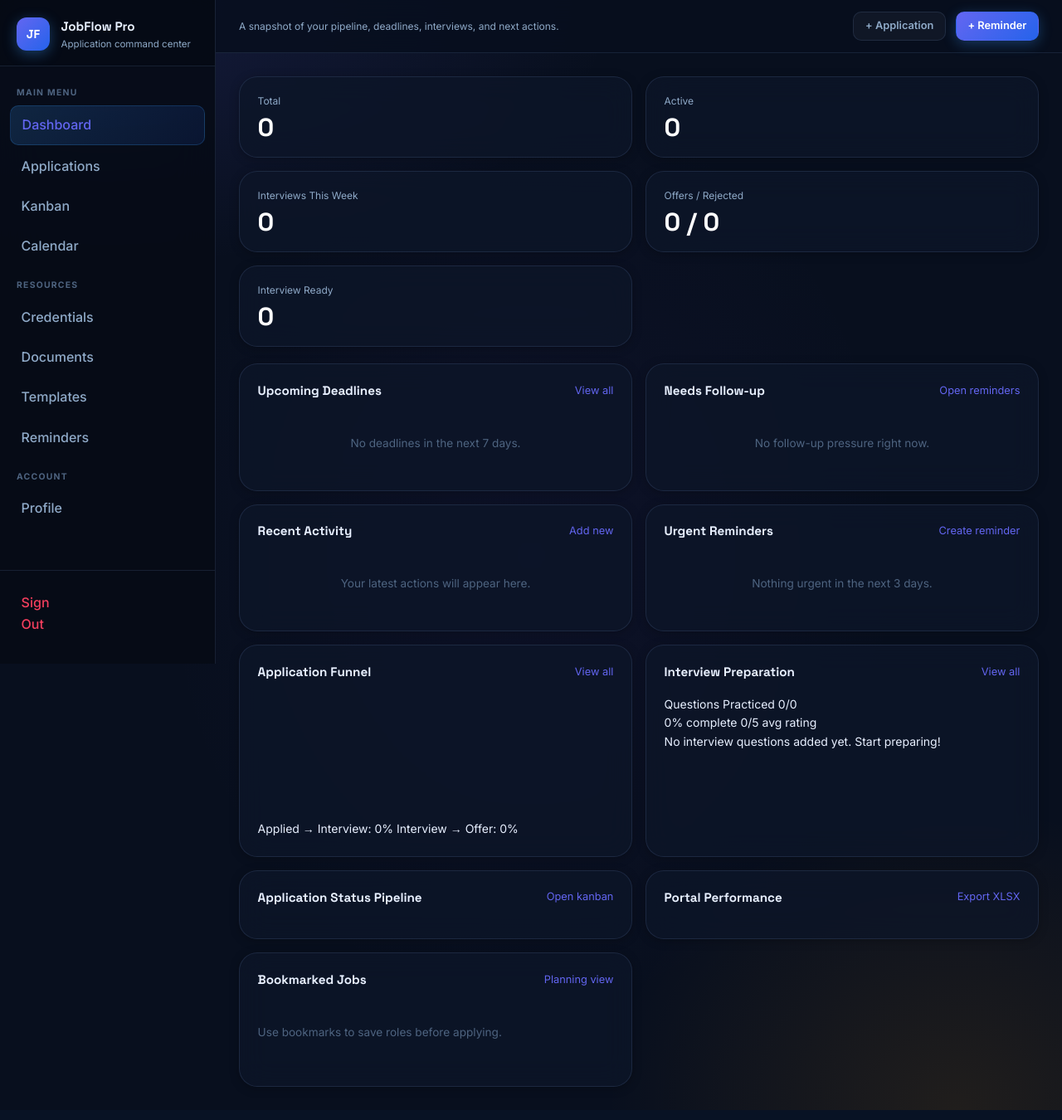
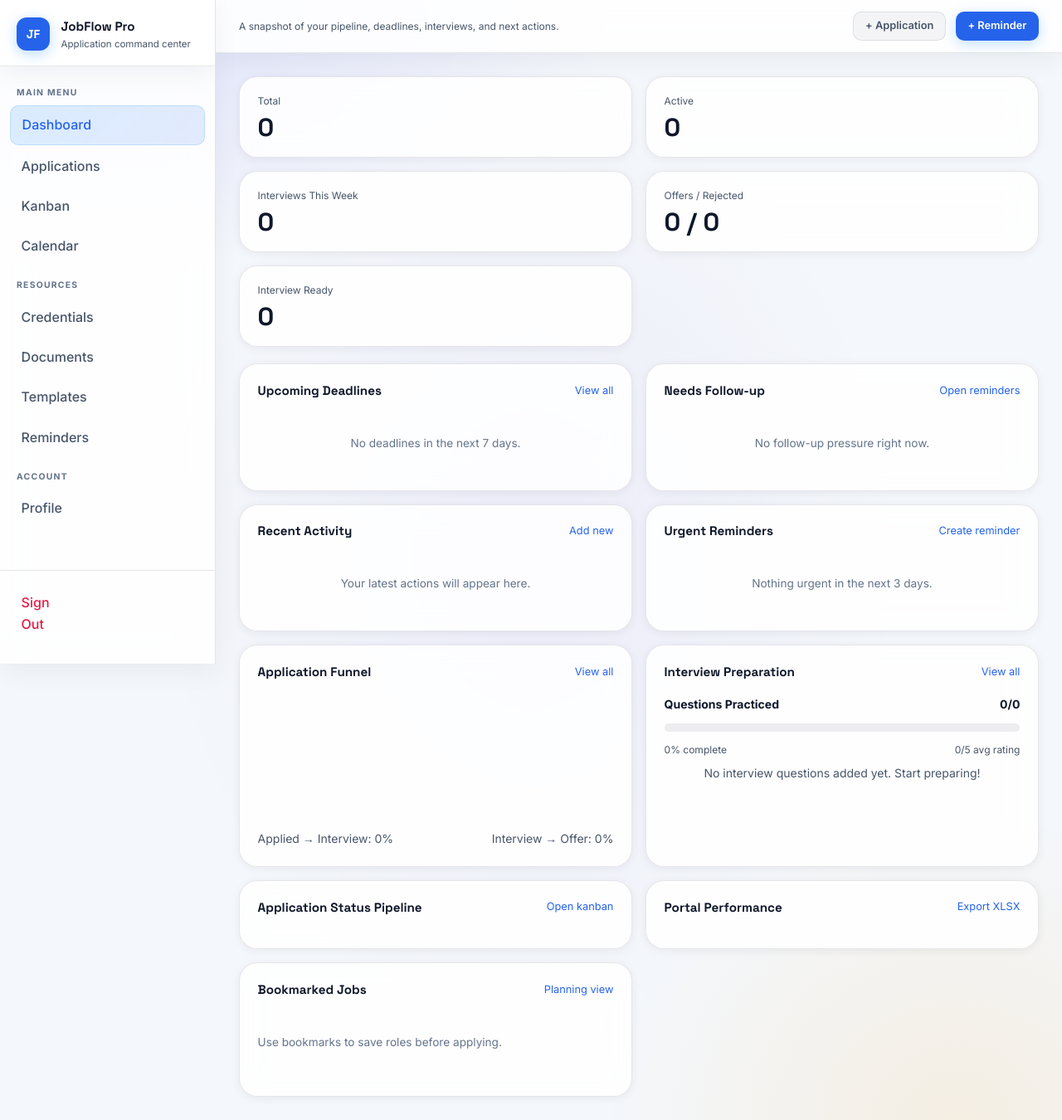
Before and after one commit to MehediMK/JobFlow, a Django app: page /dashboard/ in a window 1280 px wide. Shown: the whole page at 83% size. Run offline with Django 5.2, Linux system fonts and the light colour scheme; the visitor is signed in with stand-in values (Sample User, id 1); data that the repository does not hold is empty; a map, chart or similar area stays blank.

Commit message:
[Improve] Improv light view

```diff
--- a/static/css/app.css
+++ b/static/css/app.css
@@ -41,6 +41,41 @@
     --transition:   0.2s ease;
     --font-body:    'Inter', sans-serif;
     --font-head:    'Space Grotesk', sans-serif;
+}
+
+html[data-theme="light"] {
+    --bg:           #f4f7fb;
+    --bg-2:         #ffffff;
+    --bg-3:         #e8eef7;
+    --surface:      rgba(255, 255, 255, 0.88);
+    --surface-2:    rgba(15, 23, 42, 0.04);
+    --surface-3:    rgba(15, 23, 42, 0.07);
+    --border:       rgba(15, 23, 42, 0.10);
+    --border-2:     rgba(15, 23, 42, 0.18);
+    --text:         #0f172a;
+    --text-2:       #475569;
+    --text-3:       #64748b;
+    --accent:       #2563eb;
+    --accent-glow:  rgba(37, 99, 235, 0.14);
+    --accent-2:     #d97706;
+    --accent-2-glow:rgba(217, 119, 6, 0.14);
+    --success:      #059669;
+    --success-bg:   rgba(5, 150, 105, 0.12);
+    --danger:       #e11d48;
+    --danger-bg:    rgba(225, 29, 72, 0.10);
+    --warning:      #d97706;
+    --warning-bg:   rgba(217, 119, 6, 0.12);
+    --info:         #2563eb;
+    --info-bg:      rgba(37, 99, 235, 0.12);
+    --shadow-sm:    0 2px 12px rgba(15, 23, 42, 0.06);
+    --shadow:       0 8px 32px rgba(15, 23, 42, 0.08);
+    --shadow-lg:    0 20px 60px rgba(15, 23, 42, 0.12);
+}
+
+html[data-theme="light"] .sidebar,
+html[data-theme="light"] .sidebar-logo,
+html[data-theme="light"] .topbar {
+    box-shadow: 0 10px 30px rgba(15, 23, 42, 0.05);
 }
 
 /* ─── Enhanced Visuals ──────────────────────────── */
@@ -109,7 +144,7 @@ button, input, select, textarea { font-family: var(--font-body); }
 .sidebar {
     width: var(--sidebar-w);
     flex-shrink: 0;
-    background: rgba(6, 11, 22, 0.85);
+    background: var(--surface);
     backdrop-filter: blur(24px);
     -webkit-backdrop-filter: blur(24px);
     border-right: 1px solid var(--border);
@@ -136,7 +171,7 @@ button, input, select, textarea { font-family: var(--font-body); }
     margin-bottom: 0.5rem;
     position: sticky;
     top: 0;
-    background: rgba(6, 11, 22, 0.95);
+    background: var(--surface);
     backdrop-filter: blur(20px);
     z-index: 1;
 }
@@ -253,7 +288,7 @@ button, input, select, textarea { font-family: var(--font-body); }
     position: sticky;
     top: 0;
     z-index: 100;
-    background: rgba(8, 15, 30, 0.85);
+    background: var(--surface);
     backdrop-filter: blur(20px);
     -webkit-backdrop-filter: blur(20px);
     border-bottom: 1px solid var(--border);
@@ -408,9 +443,9 @@ button, input, select, textarea { font-family: var(--font-body); }
 }
 .stat-card:hover { transform: translateY(-2px); border-color: var(--border-2); }
 .stat-label { font-size: 0.75rem; font-weight: 600; text-transform: uppercase; letter-spacing: 0.07em; color: var(--text-2); }
-.stat-value { font-size: 1.9rem; font-weight: 800; color: #fff; font-family: var(--font-head); line-height: 1; }
+.stat-value { font-size: 1.9rem; font-weight: 800; color: var(--text); font-family: var(--font-head); line-height: 1; }
 .stat-card span { font-size: 0.75rem; color: var(--text-2); }
-.stat-card strong { font-size: 1.9rem; font-weight: 800; color: #fff; font-family: var(--font-head); line-height: 1; display: block; }
+.stat-card strong { font-size: 1.9rem; font-weight: 800; color: var(--text); font-family: var(--font-head); line-height: 1; display: block; }
 
 /* ─── Content Grids ─────────────────────────────── */
 .content-grid  { display: grid; grid-template-columns: repeat(4, 1fr); gap: 1rem; }
@@ -1014,6 +1049,64 @@ ul.errorlist { color: #fda4af; font-size: 0.8rem; padding-left: 1rem; }
     min-height: 150px;
 }
 
+.dashboard-meta-row {
+    margin-top: 0.75rem;
+    font-size: 0.875rem;
+    color: var(--text-2);
+}
+
+.dashboard-meta-split {
+    display: flex;
+    align-items: center;
+    justify-content: space-between;
+    gap: 1rem;
+    flex-wrap: wrap;
+}
+
+.dashboard-stack {
+    display: grid;
+    gap: 0.75rem;
+}
+
+.dashboard-strong {
+    color: var(--text);
+    font-weight: 700;
+}
+
+.dashboard-meta-small {
+    font-size: 0.75rem;
+    color: var(--text-2);
+}
+
+.dashboard-progress-track {
+    width: 100%;
+    height: 10px;
+    border-radius: 999px;
+    background: var(--surface-3);
+    overflow: hidden;
+}
+
+.dashboard-progress-fill {
+    height: 100%;
+    border-radius: inherit;
+    background: linear-gradient(90deg, var(--accent), #3b82f6);
+}
+
+.dashboard-center-row {
+    margin-top: 0.5rem;
+    text-align: center;
+}
+
+.dashboard-full-button {
+    width: 100%;
+}
+
+.dashboard-empty-note {
+    margin-top: 0.5rem;
+    text-align: center;
+    color: var(--text-2);
+}
+
 .interview-preview {
     display: flex;
     gap: 1rem;
--- a/static/js/app.js
+++ b/static/js/app.js
@@ -1,15 +1,39 @@
-/* ── Bar Charts ──────────────────────────────────────── */
+/* Theme preference */
+(function () {
+    const root = document.documentElement;
+    const mediaQuery = window.matchMedia("(prefers-color-scheme: dark)");
+
+    function applyTheme() {
+        const userTheme = root.dataset.userTheme || "system";
+        root.dataset.theme = userTheme === "system"
+            ? (mediaQuery.matches ? "dark" : "light")
+            : userTheme;
+    }
+
+    applyTheme();
+
+    if (typeof mediaQuery.addEventListener === "function") {
+        mediaQuery.addEventListener("change", applyTheme);
+    } else if (typeof mediaQuery.addListener === "function") {
+        mediaQuery.addListener(applyTheme);
+    }
+})();
+
+/* Bar charts */
 function renderBars(containerId) {
     const container = document.getElementById(containerId);
     if (!container) return;
+
     const dataset = JSON.parse(container.dataset.chart || "[]");
-    const max = Math.max(...dataset.map(item => item.total), 1);
-    container.innerHTML = dataset.map(item => {
+    const max = Math.max(...dataset.map((item) => item.total), 1);
+
+    container.innerHTML = dataset.map((item) => {
         const label = (item.status || item.portal_name || "Unknown")
             .replaceAll("_", " ")
-            .replace(/\b\w/g, c => c.toUpperCase());
+            .replace(/\b\w/g, (char) => char.toUpperCase());
         const width = (item.total / max) * 100;
-        const pct   = Math.round(width);
+        const pct = Math.round(width);
+
         return `
             <div class="bar">
                 <div class="list-row" style="padding:0;border:none;">
@@ -24,19 +48,18 @@ function renderBars(containerId) {
     }).join("");
 }
 
-/* ── Funnel Chart ────────────────────────────────────── */
+/* Funnel chart */
 function renderFunnel(containerId) {
     const container = document.getElementById(containerId);
     if (!container) return;
+
     const dataset = JSON.parse(container.dataset.chart || "[]");
-    const max = Math.max(...dataset.map(item => item.count), 1);
+    const max = Math.max(...dataset.map((item) => item.count), 1);
 
     container.innerHTML = dataset.map((item, index) => {
         const width = (item.count / max) * 100;
-        const pct   = Math.round(width);
-
-        // Different colors for funnel stages
-        const colors = ['#3b82f6', '#10b981', '#f59e0b', '#ef4444', '#8b5cf6'];
+        const pct = Math.round(width);
+        const colors = ["#3b82f6", "#10b981", "#f59e0b", "#ef4444", "#8b5cf6"];
         const color = colors[index % colors.length];
 
         return `
@@ -45,27 +68,27 @@ function renderFunnel(containerId) {
                     <strong>${item.status}</strong>
                     <span class="funnel-count">${item.count}</span>
                 </div>
-                <div class="funnel-bar" style="background: ${color};">
-                    <div class="funnel-fill" style="width: ${pct}%; background: ${color};"></div>
+                <div class="funnel-bar" style="background:${color};">
+                    <div class="funnel-fill" style="width:${pct}%; background:${color};"></div>
                 </div>
             </div>
         `;
     }).join("");
 }
 
-/* ── Mobile Sidebar ──────────────────────────────────── */
+/* Mobile sidebar */
 (function () {
-    const sidebar  = document.getElementById("sidebar");
-    const overlay  = document.getElementById("sidebar-overlay");
+    const sidebar = document.getElementById("sidebar");
+    const overlay = document.getElementById("sidebar-overlay");
     const hamburger = document.getElementById("hamburger-btn");
 
-    if (!sidebar || !hamburger) return;
+    if (!sidebar || !hamburger || !overlay) return;
 
     function openSidebar() {
         sidebar.classList.add("open");
         overlay.classList.add("open");
         hamburger.setAttribute("aria-expanded", "true");
-        hamburger.textContent = "✕";
+        hamburger.textContent = "X";
         document.body.style.overflow = "hidden";
     }
 
@@ -73,29 +96,36 @@ function renderFunnel(containerId) {
         sidebar.classList.remove("open");
         overlay.classList.remove("open");
         hamburger.setAttribute("aria-expanded", "false");
-        hamburger.textContent = "☰";
+        hamburger.textContent = "Menu";
         document.body.style.overflow = "";
     }
 
     hamburger.addEventListener("click", function () {
-        sidebar.classList.contains("open") ? closeSidebar() : openSidebar();
+        if (sidebar.classList.contains("open")) {
+            closeSidebar();
+        } else {
+            openSidebar();
+        }
     });
 
     overlay.addEventListener("click", closeSidebar);
 
-    document.addEventListener("keydown", function (e) {
-        if (e.key === "Escape" && sidebar.classList.contains("open")) closeSidebar();
+    document.addEventListener("keydown", function (event) {
+        if (event.key === "Escape" && sidebar.classList.contains("open")) {
+            closeSidebar();
+        }
     });
 
-    // Close sidebar on nav link click (mobile)
     sidebar.querySelectorAll(".nav-links a").forEach(function (link) {
         link.addEventListener("click", function () {
-            if (window.innerWidth <= 900) closeSidebar();
+            if (window.innerWidth <= 900) {
+                closeSidebar();
+            }
         });
     });
 })();
 
-/* ── Active nav link highlight ───────────────────────── */
+/* Active nav link */
 (function () {
     const currentPath = window.location.pathname;
     document.querySelectorAll(".nav-links a").forEach(function (link) {
@@ -106,7 +136,6 @@ function renderFunnel(containerId) {
     });
 })();
 
-/* ── Run charts ──────────────────────────────────────── */
 renderBars("status-chart");
 renderBars("portal-chart");
 renderFunnel("funnel-chart");
--- a/templates/base.html
+++ b/templates/base.html
@@ -1,6 +1,6 @@
 {% load static %}
 <!DOCTYPE html>
-<html lang="en">
+<html lang="en" data-user-theme="{% if request.user.is_authenticated %}{{ request.user.profile.theme_preference }}{% else %}system{% endif %}">
 <head>
     <meta charset="UTF-8">
     <meta name="viewport" content="width=device-width, initial-scale=1.0">
@@ -10,6 +10,15 @@
     <link rel="preconnect" href="https://fonts.gstatic.com" crossorigin>
     <link href="https://fonts.googleapis.com/css2?family=Inter:wght@400;500;600;700;800&family=Space+Grotesk:wght@500;600;700;800&display=swap" rel="stylesheet">
     <link rel="stylesheet" href="{% static 'css/app.css' %}">
+    <script>
+        (function () {
+            const root = document.documentElement;
+            const userTheme = root.dataset.userTheme || "system";
+            const prefersDark = window.matchMedia("(prefers-color-scheme: dark)").matches;
+            const resolvedTheme = userTheme === "system" ? (prefersDark ? "dark" : "light") : userTheme;
+            root.dataset.theme = resolvedTheme;
+        })();
+    </script>
     {% block extra_head %}{% endblock %}
 </head>
 <body>
--- a/templates/tracker/dashboard.html
+++ b/templates/tracker/dashboard.html
@@ -87,8 +87,8 @@
             <a href="{% url 'application_list' %}">View all</a>
         </div>
         <div id="funnel-chart" class="chart-container" data-chart='{{ funnel_data|escapejs }}'></div>
-        <div class="mt-3 text-sm text-gray-500">
-            <div class="flex justify-between">
+        <div class="dashboard-meta-row">
+            <div class="dashboard-meta-split">
                 <span>Applied → Interview: {{ funnel_conversion_rate }}%</span>
                 <span>Interview → Offer: {{ offer_rate }}%</span>
             </div>
@@ -100,28 +100,28 @@
             <h3>Interview Preparation</h3>
             <a href="{% url 'interview_list' %}">View all</a>
         </div>
-        <div class="space-y-3">
-            <div class="flex items-center justify-between">
-                <span class="font-medium">Questions Practiced</span>
-                <span class="font-bold">{{ practiced_questions }}/{{ total_interview_questions }}</span>
+        <div class="dashboard-stack">
+            <div class="dashboard-meta-split">
+                <span class="dashboard-strong">Questions Practiced</span>
+                <span class="dashboard-strong">{{ practiced_questions }}/{{ total_interview_questions }}</span>
             </div>
-            <div class="w-full bg-gray-200 rounded-full h-2.5">
-                <div class="bg-blue-600 h-2.5 rounded-full"
+            <div class="dashboard-progress-track">
+                <div class="dashboard-progress-fill"
                      style="width: {{ practice_percentage }}%"></div>
             </div>
-            <div class="flex justify-between text-xs text-gray-500 mt-1">
+            <div class="dashboard-meta-split dashboard-meta-small">
                 <span>{{ practice_percentage }}% complete</span>
                 <span>{{ avg_practice_rating }}/5 avg rating</span>
             </div>
         </div>
         {% if total_interview_questions > 0 %}
-        <div class="mt-2 text-center">
-            <a href="{% url 'interview_list' %}" class="btn btn-outline btn-sm w-full">
+        <div class="dashboard-center-row">
+            <a href="{% url 'interview_list' %}" class="btn btn-outline btn-sm dashboard-full-button">
                 Practice Interview Questions
             </a>
         </div>
         {% else %}
-        <div class="mt-2 text-center text-gray-500">
+        <div class="dashboard-empty-note">
             No interview questions added yet. Start preparing!
         </div>
         {% endif %}
```
